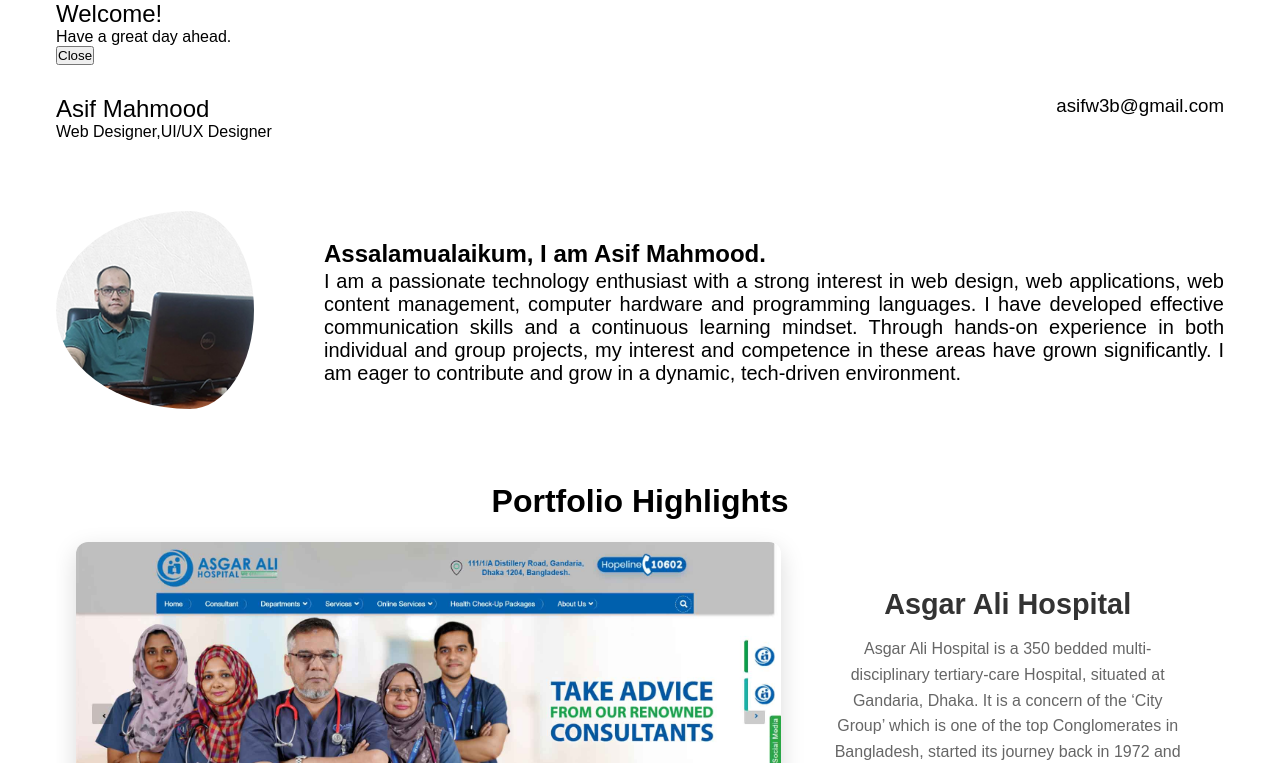
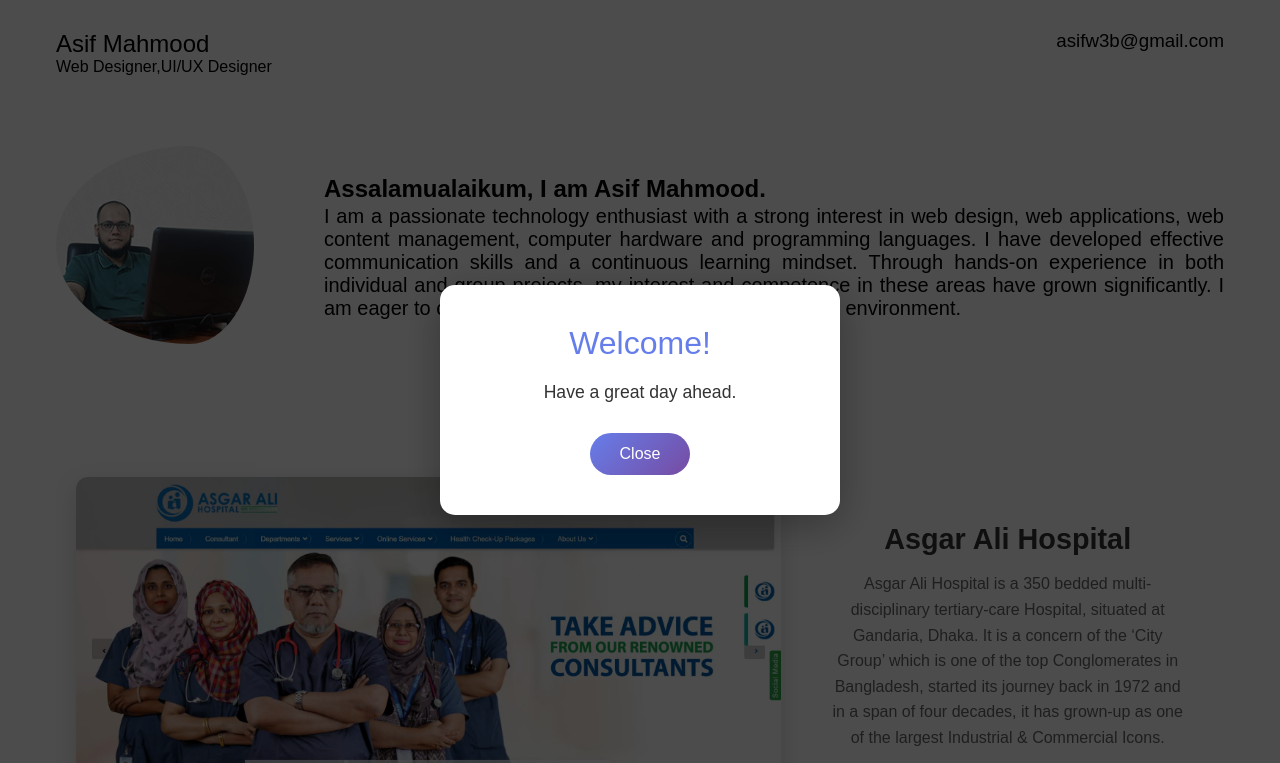
Before and after one commit to webasif/webasif.github.io, a plain HTML site: page index.html in a window 1280 px wide. Shown: the top 763 px of the page. Drawn offline with nearby package versions, Linux system fonts and the light colour scheme; a web font is replaced by a local one.

Commit message:
Update index.html

```diff
--- a/index.html
+++ b/index.html
@@ -7,6 +7,7 @@
     <title>Asif Mahmood</title>
     <link rel="icon" href="img/icons/fav-icon-1.png">
     <link rel="stylesheet" href="https://cdn.jsdelivr.net/npm/swiper@11/swiper-bundle.min.css" />
+    <link rel="stylesheet" href="css/popup.css">
     <link rel="stylesheet" href="css/style.css">
     <link rel="stylesheet" href="css/responsive.css">
 </head>
```
